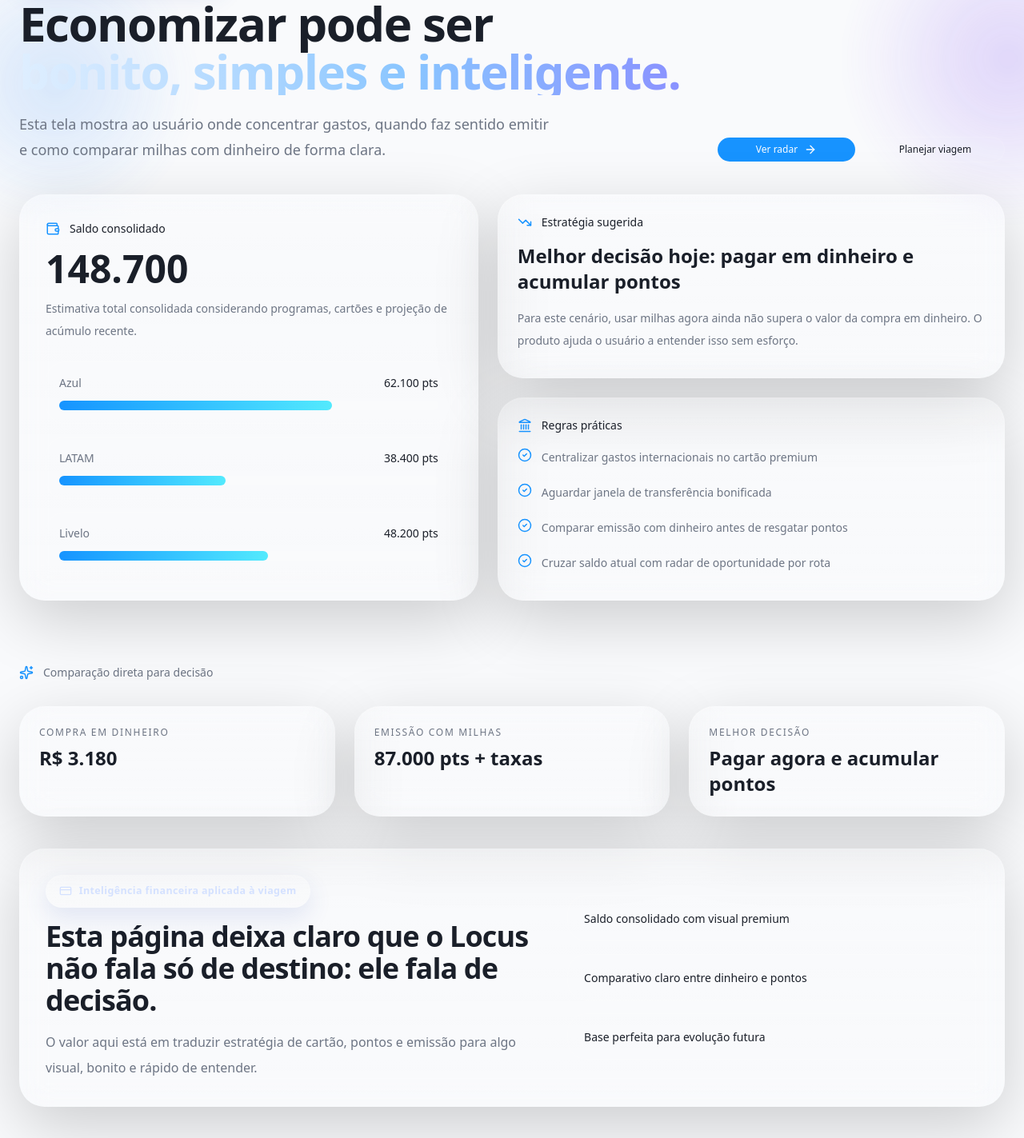
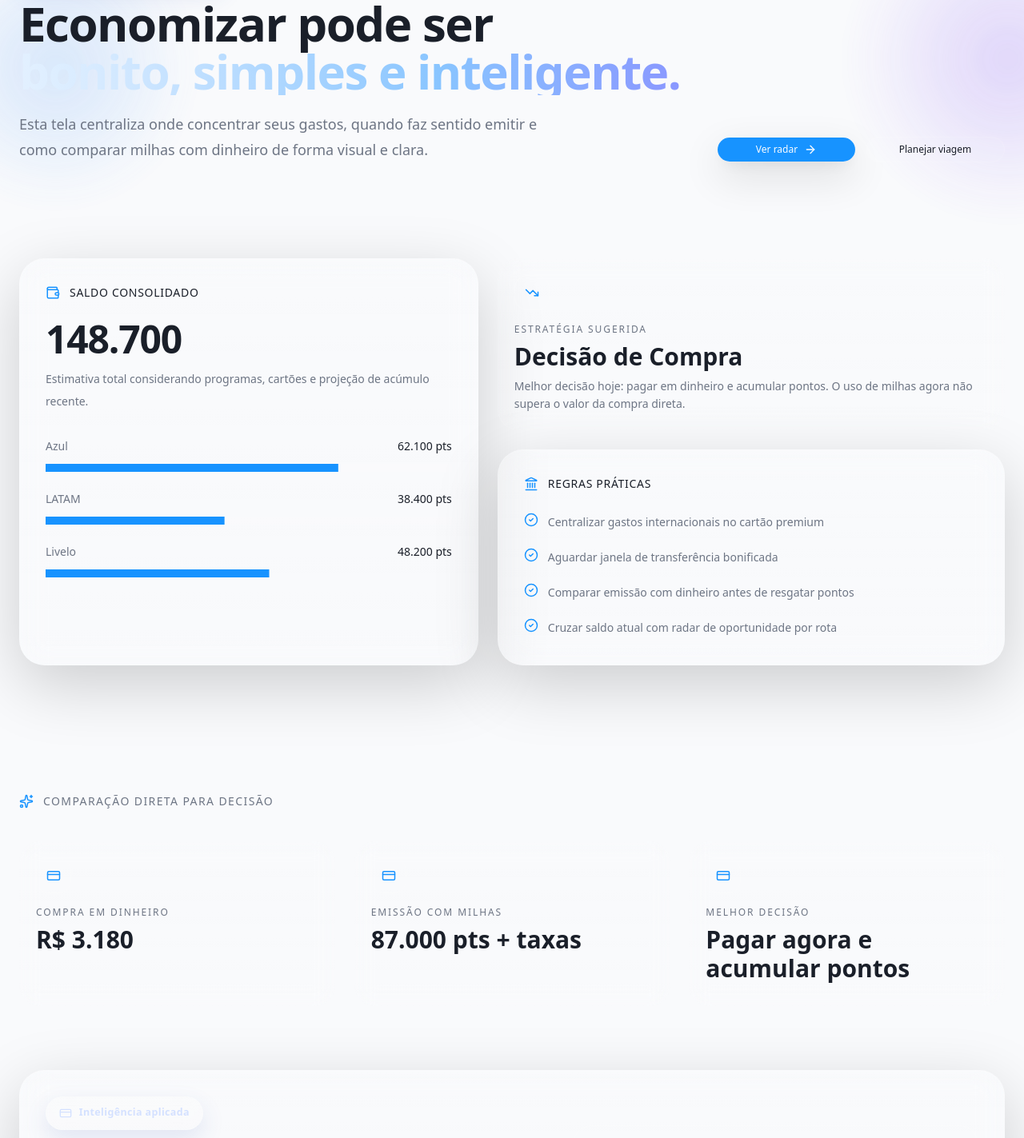
Before and after one commit to GiovanneVieira/Locus-Front, a React (Vite) app: page /milhas in a window 1280 px wide. Shown: the part 220-1643 px from the top of the page at 80% size. Built offline with nearby package versions, Linux system fonts and the light colour scheme.

Commit message:
[SCRUM-93] Refac em Milhas

```diff
--- a/src/pages/Home.tsx
+++ b/src/pages/Home.tsx
@@ -236,6 +236,7 @@ export default function Home() {
                       ? "bg-[linear-gradient(145deg,rgba(34,197,255,.62),rgba(99,102,241,.34),rgba(255,255,255,.02))]"
                       : "bg-[linear-gradient(145deg,rgba(255,132,84,.62),rgba(124,58,237,.24),rgba(255,255,255,.02))]"
                 }
+                highlight={""}
               />
             ))}
           </div>
--- a/src/pages/Miles.tsx
+++ b/src/pages/Miles.tsx
@@ -11,8 +11,18 @@ import {
 
 import Header from "@/components/Header/Header"
 import { Button } from "@/components/ui/button"
+import { Progress } from "@/components/ui/progress"
+import { Hero } from "@/components/Hero"
+import { SectionBadge } from "@/components/SectionBadge"
+import { StatCard } from "@/components/StatCard"
+import { FeatureCheck } from "@/components/FeatureCheck"
+import { Footer } from "@/components/Footer"
 
-const programas = [
+// Tipagem
+// Tipagem
+import type { Comparison, LoyaltyProgram } from "../lib/types"
+
+const programas: LoyaltyProgram[] = [
   { nome: "Azul", saldo: "62.100 pts", progresso: 72 },
   { nome: "LATAM", saldo: "38.400 pts", progresso: 44 },
   { nome: "Livelo", saldo: "48.200 pts", progresso: 55 },
@@ -25,55 +35,42 @@ const estrategias = [
   "Cruzar saldo atual com radar de oportunidade por rota",
 ]
 
-const comparativos = [
+const comparativos: Comparison[] = [
   { label: "Compra em dinheiro", value: "R$ 3.180" },
   { label: "Emissão com milhas", value: "87.000 pts + taxas" },
   { label: "Melhor decisão", value: "Pagar agora e acumular pontos" },
 ]
 
-function MilesPage() {
+export default function MilesPage() {
   return (
     <div className="min-h-screen bg-background text-foreground">
       <Header />
 
       <main className="overflow-hidden">
-        <section className="relative">
-          <div className="pointer-events-none absolute inset-0">
-            <div className="hero-orb top-[80px] left-[-120px]" />
-            <div className="hero-orb-secondary top-[20px] right-[-180px]" />
-            <div className="grid-pattern absolute inset-0 opacity-35" />
-          </div>
-
-          <div className="relative mx-auto max-w-7xl px-6 pt-16 pb-16 md:pt-20 md:pb-20">
-            <div className="mb-10 flex flex-col gap-5 lg:flex-row lg:items-end lg:justify-between">
-              <div>
-                <div className="section-badge premium-ring mb-4">
-                  <CreditCard size={16} />
+        {/* HERO - ESTRATÉGIA FINANCEIRA */}
+        <Hero
+          badge={
+            <SectionBadge icon={CreditCard} premium>
               Estratégia de milhas e cartões
-                </div>
-
-                <h1 className="max-w-4xl text-4xl font-semibold tracking-tight md:text-5xl xl:text-6xl">
+            </SectionBadge>
+          }
+          title={
+            <>
               Economizar pode ser
               <span className="gradient-text block">
                 bonito, simples e inteligente.
               </span>
-                </h1>
-
-                <p className="mt-5 max-w-2xl text-base leading-8 text-muted-foreground md:text-lg">
-                  Esta tela mostra ao usuário onde concentrar gastos, quando faz
-                  sentido emitir e como comparar milhas com dinheiro de forma
-                  clara.
-                </p>
-              </div>
-
-              <div className="grid gap-3 sm:grid-cols-2 lg:w-[360px]">
-                <Button asChild className="rounded-full px-6">
+            </>
+          }
+          description="Esta tela centraliza onde concentrar seus gastos, quando faz sentido emitir e como comparar milhas com dinheiro de forma visual e clara."
+          actions={
+            <>
+              <Button asChild className="rounded-full px-6 shadow-lg">
                 <Link to="/radar" className="inline-flex items-center gap-2">
                   Ver radar
                   <ArrowRight size={16} />
                 </Link>
               </Button>
-
               <Button
                 asChild
                 variant="outline"
@@ -81,83 +78,70 @@ function MilesPage() {
               >
                 <Link to="/planejamento">Planejar viagem</Link>
               </Button>
-              </div>
+            </>
+          }
+        />
+
+        {/* PAINEL DE SALDOS E ESTRATÉGIA (GRID 0.95fr / 1.05fr) */}
+        <section className="mx-auto max-w-7xl px-6 pb-20">
+          <div className="grid gap-6 lg:grid-cols-[0.95fr_1.05fr]">
+            {/* COLUNA ESQUERDA: WALLET & PROGRESSO */}
+            <article className="glass-card p-8">
+              <div className="mb-6 flex items-center gap-3">
+                <Wallet className="text-primary" size={18} />
+                <span className="text-sm font-medium tracking-wider uppercase">
+                  Saldo consolidado
+                </span>
               </div>
 
-            <div className="grid gap-6 lg:grid-cols-[0.95fr_1.05fr]">
-              <section className="glass-card p-8">
-                <div className="mb-4 flex items-center gap-3">
-                  <Wallet className="text-primary" size={18} />
-                  <span className="text-sm font-medium">Saldo consolidado</span>
-                </div>
-
-                <strong className="block text-5xl font-semibold">
+              <div className="mb-8">
+                <strong className="block text-5xl font-semibold tracking-tight">
                   148.700
                 </strong>
                 <p className="mt-3 text-sm leading-7 text-muted-foreground">
-                  Estimativa total consolidada considerando programas, cartões e
-                  projeção de acúmulo recente.
+                  Estimativa total considerando programas, cartões e projeção de
+                  acúmulo recente.
                 </p>
-
-                <div className="mt-6 space-y-4">
-                  {programas.map((item) => (
-                    <div
-                      key={item.nome}
-                      className="rounded-[24px] border border-white/10 bg-white/5 p-4"
-                    >
-                      <div className="mb-3 flex items-center justify-between">
-                        <span className="text-sm text-muted-foreground">
-                          {item.nome}
-                        </span>
-                        <span className="text-sm font-medium">
-                          {item.saldo}
-                        </span>
               </div>
 
-                      <div className="h-3 rounded-full bg-white/10">
-                        <div
-                          className="h-3 rounded-full bg-gradient-to-r from-primary to-cyan-300"
-                          style={{ width: `${item.progresso}%` }}
+              <div className="space-y-6">
+                {programas.map((item) => (
+                  <div key={item.nome} className="space-y-3">
+                    <div className="flex items-center justify-between text-sm">
+                      <span className="text-muted-foreground">{item.nome}</span>
+                      <span className="font-medium">{item.saldo}</span>
+                    </div>
+                    {/* Utilizando Shadcn Progress com gradiente do index.css */}
+                    <Progress
+                      value={item.progresso}
+                      className="h-2.5 bg-white/10"
                     />
-                      </div>
                   </div>
                 ))}
               </div>
-              </section>
+            </article>
 
-              <section className="grid gap-6">
-                <article className="glass-card locus-hover-lift p-6">
-                  <div className="mb-4 flex items-center gap-3">
-                    <TrendingDown className="text-primary" size={18} />
-                    <span className="text-sm font-medium">
-                      Estratégia sugerida
+            {/* COLUNA DIREITA: DECISÃO E REGRAS */}
+            <div className="grid gap-6">
+              <StatCard
+                icone={TrendingDown}
+                titulo="Estratégia sugerida"
+                valor="Decisão de Compra"
+                descricao="Melhor decisão hoje: pagar em dinheiro e acumular pontos. O uso de milhas agora não supera o valor da compra direta."
+                className="locus-hover-lift"
+              />
+
+              <article className="glass-card p-8">
+                <div className="mb-6 flex items-center gap-3">
+                  <Landmark className="text-primary" size={18} />
+                  <span className="text-sm font-medium tracking-wider uppercase">
+                    Regras práticas
                   </span>
                 </div>
-
-                  <h2 className="text-2xl font-semibold">
-                    Melhor decisão hoje: pagar em dinheiro e acumular pontos
-                  </h2>
-
-                  <p className="mt-4 text-sm leading-7 text-muted-foreground">
-                    Para este cenário, usar milhas agora ainda não supera o
-                    valor da compra em dinheiro. O produto ajuda o usuário a
-                    entender isso sem esforço.
-                  </p>
-                </article>
-
-                <article className="glass-card locus-hover-lift p-6">
-                  <div className="mb-4 flex items-center gap-3">
-                    <Landmark className="text-primary" size={18} />
-                    <span className="text-sm font-medium">Regras práticas</span>
-                  </div>
-
                 <div className="space-y-4">
                   {estrategias.map((item) => (
                     <div key={item} className="flex items-start gap-3">
-                        <CheckCircle2
-                          className="mt-0.5 text-primary"
-                          size={18}
-                        />
+                      <CheckCircle2 className="mt-0.5 text-primary" size={18} />
                       <span className="text-sm leading-7 text-muted-foreground">
                         {item}
                       </span>
@@ -165,49 +149,49 @@ function MilesPage() {
                   ))}
                 </div>
               </article>
-              </section>
             </div>
           </div>
         </section>
 
-        <section className="mx-auto max-w-7xl px-6 pb-24">
-          <div className="mb-8 flex items-center gap-3">
+        {/* COMPARATIVO DIRETO */}
+        <section className="mx-auto max-w-7xl px-6 py-20">
+          <div className="mb-10 flex items-center gap-3">
             <Sparkles size={18} className="text-primary" />
-            <span className="text-sm font-medium text-muted-foreground">
+            <span className="text-sm font-medium tracking-widest text-muted-foreground uppercase">
               Comparação direta para decisão
             </span>
           </div>
 
           <div className="grid gap-6 md:grid-cols-3">
             {comparativos.map((item) => (
-              <article
+              <StatCard
                 key={item.label}
-                className="glass-card locus-hover-lift p-6"
-              >
-                <p className="text-xs tracking-[0.14em] text-muted-foreground uppercase">
-                  {item.label}
-                </p>
-                <strong className="mt-2 block text-2xl font-semibold">
-                  {item.value}
-                </strong>
-              </article>
+                titulo={item.label}
+                valor={item.value}
+                descricao="" // Apenas valor e título neste card de comparação
+                icone={CreditCard}
+                className="locus-hover-lift"
+              />
             ))}
           </div>
+        </section>
 
-          <div className="glass-card mt-10 p-8">
-            <div className="grid gap-6 lg:grid-cols-[1.1fr_0.9fr] lg:items-center">
+        {/* SEÇÃO FINAL: INTELIGÊNCIA FINANCEIRA */}
+        <section className="mx-auto max-w-7xl px-6 pb-24">
+          <div className="glass-card p-8">
+            <div className="grid gap-10 lg:grid-cols-[1.1fr_0.9fr] lg:items-center">
               <div>
-                <div className="section-badge mb-4">
-                  <CreditCard size={16} />
-                  Inteligência financeira aplicada à viagem
-                </div>
+                <SectionBadge icon={CreditCard} className="mb-4">
+                  Inteligência aplicada
+                </SectionBadge>
                 <h3 className="text-3xl font-semibold tracking-tight md:text-4xl">
-                  Esta página deixa claro que o Locus não fala só de destino:
-                  ele fala de decisão.
+                  O Locus não fala apenas de destinos, ele fala de decisões
+                  seguras.
                 </h3>
-                <p className="mt-4 max-w-2xl text-base leading-8 text-muted-foreground">
-                  O valor aqui está em traduzir estratégia de cartão, pontos e
-                  emissão para algo visual, bonito e rápido de entender.
+                <p className="mt-6 text-base leading-8 text-muted-foreground">
+                  Traduzimos estratégias complexas de cartões e pontos para uma
+                  interface visual intuitiva, permitindo que você foque no que
+                  importa: a experiência da viagem.
                 </p>
               </div>
 
@@ -215,22 +199,17 @@ function MilesPage() {
                 {[
                   "Saldo consolidado com visual premium",
                   "Comparativo claro entre dinheiro e pontos",
-                  "Base perfeita para evolução futura",
+                  "Base perfeita para evolução financeira",
                 ].map((item) => (
-                  <div
-                    key={item}
-                    className="rounded-[24px] border border-white/10 bg-white/5 px-5 py-4"
-                  >
-                    <span className="text-sm font-medium">{item}</span>
-                  </div>
+                  <FeatureCheck key={item} text={item} />
                 ))}
               </div>
             </div>
           </div>
         </section>
       </main>
+
+      <Footer />
     </div>
   )
 }
-
-export default MilesPage
```
Also changed, not shown: src/lib/types.ts (+11 -0 lines). Lines whose indentation alone changed are shown as unchanged.
